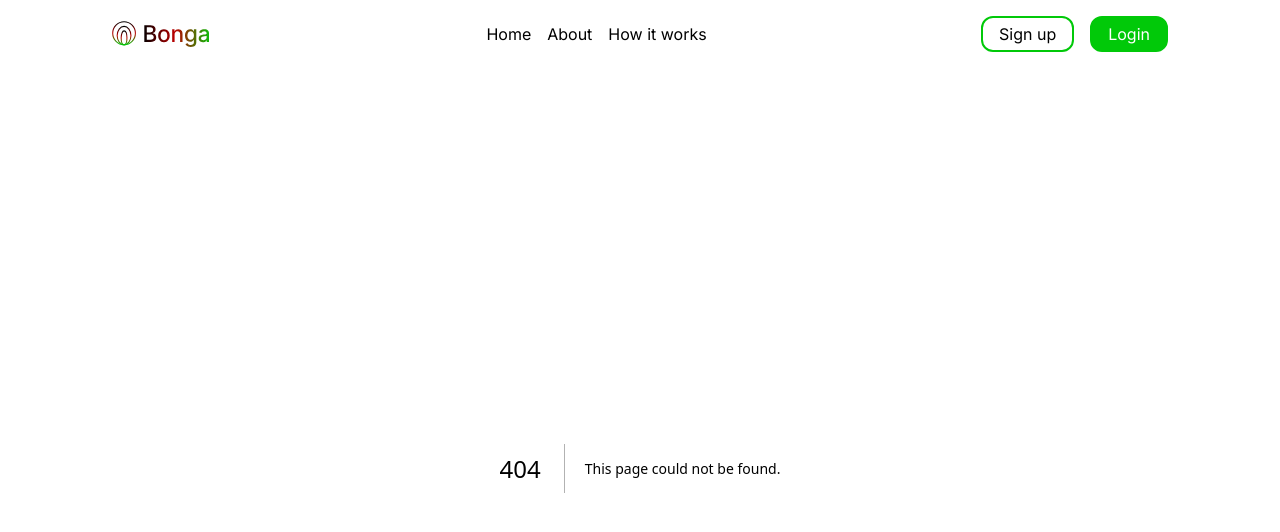
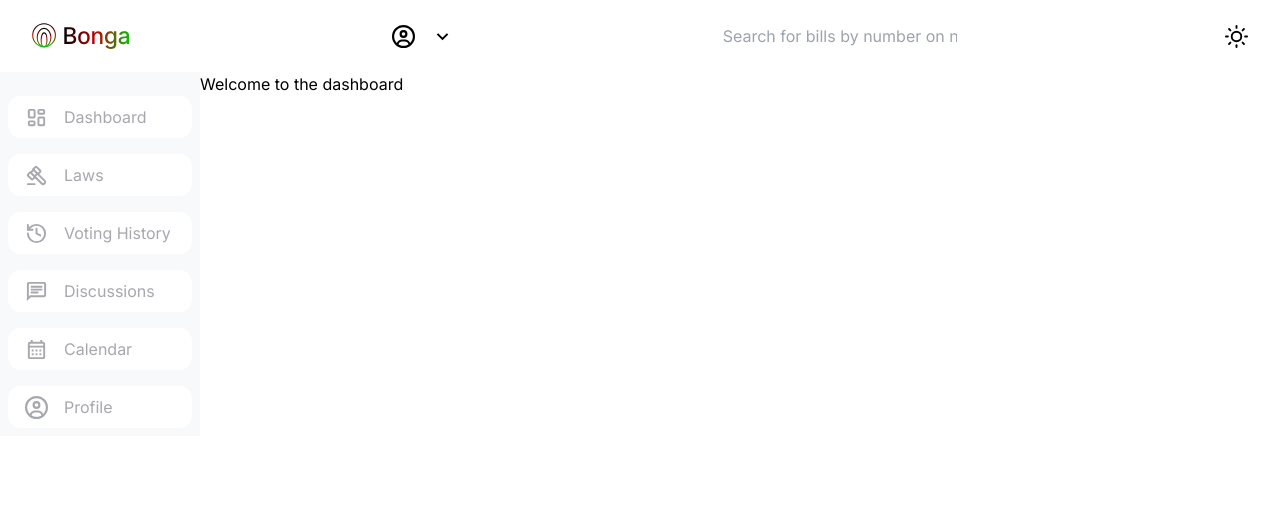
Before and after one commit to Friendsofthepeople/peoples-gavel, a Next.js app: page /dashboard in a window 1280 px wide. Before the commit this address had no page. Shown: the top 532 px of the page. Built offline with nearby package versions, Linux system fonts and the light colour scheme.

Commit message:
config dashboard

```diff
--- a/app/auth/signup/page.tsx
+++ b/app/auth/signup/page.tsx
@@ -4,7 +4,7 @@ import Link from 'next/link'
 
 function page() {
   return (
-    <main className='p-6 lg:p-0 grid grid-col-1 md:grid-cols-2 items-center max-h-screen lg:h-screen'>
+    <main className='px-6 lg:p-0 grid grid-col-1 md:grid-cols-2 items-center max-h-screen lg:h-screen'>
       <div className='relative w-full h-[350px] md:min-h-[70%] lg:min-h-[100%] lg:mt-4'>
         <Image
           src={"/assets/images/gustav-schwiering-sWk_wiHCCf4-unsplash.jpg"}
--- /dev/null
+++ b/app/dashboard/components/SideBar.tsx
@@ -0,0 +1,67 @@
+"use client"
+
+import React, { useState } from 'react'
+import Link from 'next/link'
+import { TbLayoutDashboard } from "react-icons/tb";
+import { TbGavel } from "react-icons/tb";
+import { LuHistory } from "react-icons/lu";
+import { MdOutlineChat } from "react-icons/md";
+import { MdOutlineCalendarMonth } from "react-icons/md";
+import { FaRegCircleUser } from "react-icons/fa6";
+
+function SideBar() {
+   // State to keep track of the active button
+   const [activeButton, setActiveButton] = useState<string | null>(null);
+
+   // Function to handle button click and update active state
+   const handleButtonClick = (buttonName: string) => {
+       setActiveButton(buttonName);
+   };
+
+  return (
+    <aside className='hidden lg:flex flex-col shrink-0 w-[200px] transition-all bg-[#f8f9fb] duration-300 ease-in-out m-0 left-0 p-2'>
+      <Link
+      onClick={() => {
+        setActiveButton(null);
+        handleButtonClick("Dashboard")}}
+      className={activeButton == "Dashboard" ? 'flex items-center gap-4 border-2 border-[#01C909] bg-[#01C909] text-white rounded-xl mt-4 py-2 px-4 ' : 'flex items-center gap-4 py-2 px-4 border border-[#ffffff] bg-[#ffffff] rounded-xl items-center text-[#a7a7ae] mt-4'} href="#">
+        <TbLayoutDashboard size={23} /> Dashboard
+      </Link>
+      <Link
+      onClick={() => {
+        setActiveButton(null);
+        handleButtonClick("Laws")}}
+        className={activeButton == "Laws" ? 'flex items-center gap-4 border-2 border-[#01C909] bg-[#01C909] text-white rounded-xl mt-4 py-2 px-4 ' : 'flex items-center gap-4 py-2 px-4 border border-[#ffffff] bg-[#ffffff] rounded-xl items-center text-[#a7a7ae] mt-4'} href="#">
+        <TbGavel size={23} /> Laws
+      </Link>
+      <Link
+      onClick={() => {
+        setActiveButton(null);
+        handleButtonClick("Voting History")}}
+        className={activeButton == "Voting History" ? 'flex items-center gap-4 border-2 border-[#01C909] bg-[#01C909] text-white rounded-xl mt-4 py-2 px-4 ' : 'flex items-center gap-4 py-2 px-4 border border-[#ffffff] bg-[#ffffff] rounded-xl items-center text-[#a7a7ae] mt-4'} href="#">
+        <LuHistory size={23} /> Voting History
+      </Link>
+      <Link onClick={() => {
+        setActiveButton(null);
+        handleButtonClick("Discussions")}}
+        className={activeButton == "Discussions" ? 'flex items-center gap-4 border-2 border-[#01C909] bg-[#01C909] text-white rounded-xl mt-4 py-2 px-4 ' : 'flex items-center gap-4 py-2 px-4 border border-[#ffffff] bg-[#ffffff] rounded-xl items-center text-[#a7a7ae] mt-4'} href="#">
+        <MdOutlineChat size={23} /> Discussions
+      </Link>
+      <Link onClick={() => {
+        setActiveButton(null);
+        handleButtonClick("Calendar")}}
+        className={activeButton == "Calendar" ? 'flex items-center gap-4 border-2 border-[#01C909] bg-[#01C909] text-white rounded-xl mt-4 py-2 px-4 ' : 'flex items-center gap-4 py-2 px-4 border border-[#ffffff] bg-[#ffffff] rounded-xl items-center text-[#a7a7ae] mt-4'} href="#">
+       <MdOutlineCalendarMonth size={23} /> Calendar
+      </Link>
+      <Link onClick={() => {
+        setActiveButton(null);
+        handleButtonClick("Profile")}}
+        className={activeButton == "Profile" ? 'flex items-center gap-4 border-2 border-[#01C909] bg-[#01C909] text-white rounded-xl mt-4 py-2 px-4 ' : 'flex items-center gap-4 py-2 px-4 border border-[#ffffff] bg-[#ffffff] rounded-xl items-center text-[#a7a7ae] mt-4'} href="#">
+        <FaRegCircleUser size={23} /> Profile
+      </Link>
+
+    </aside>
+  )
+}
+
+export default SideBar
--- /dev/null
+++ b/app/dashboard/components/TopNavBar.tsx
@@ -0,0 +1,67 @@
+"use client"
+
+import Image from 'next/image'
+import Link from 'next/link'
+
+import React, { useState } from 'react'
+import { TiThMenu } from "react-icons/ti";
+import { IoClose } from "react-icons/io5";
+import { MdOutlineKeyboardArrowDown } from "react-icons/md";
+import { IoSearchSharp } from "react-icons/io5";
+import { FaRegCircleUser } from "react-icons/fa6";
+import { FiSun } from "react-icons/fi";
+
+const TopNavbar = () => {
+    const [menuOpen, setMenuOpen] = useState<boolean>(false)
+
+    const toggleMenu = () => {
+        setMenuOpen(!menuOpen)
+    }
+
+    return (
+        <main className="sticky top-0 z-10 py-4 md:py-8 lg:py-4 px-4 px-8 bg-white">
+            <nav className="flex flex-col lg:flex-row justify-between items-center w-full gap-4">
+                <div className='flex justify-between items-center gap-4 w-full  lg:block lg:w-auto' >
+                    <a href='/'>
+                        <Image height={100} width={100} alt='logo' src={'/logo/logo-full-v.svg'} />
+                    </a>
+                    {
+                        menuOpen ? (
+                            <IoClose onClick={toggleMenu} size={23} className='block lg:hidden border-2 border-[#01C909] rounded text-[#01C909] text-3xl cursor-pointer' />
+                        ) :
+                            (
+                                <TiThMenu onClick={toggleMenu} size={23} className='block lg:hidden border-2 border-[#01C909] rounded text-[#01C909] text-3xl cursor-pointer' />)
+                    }
+                </div>
+
+                <div className="hidden lg:flex flex-col lg:flex-row  justify-center items-center gap-4">
+                    <FaRegCircleUser size={23} />
+                    <MdOutlineKeyboardArrowDown size={23} />
+                </div>
+
+                <div className="hidden lg:flex flex-col lg:flex-row  justify-center items-center gap-4">
+                    <input className="py-2 px-2 w-auto rounded-xl" placeholder='Search for bills by number on name' type="text"></input>
+                </div>
+
+                <div className="hidden lg:flex flex-col lg:flex-row justify-center items-center gap-4">
+                    <FiSun size={23} />
+                </div>
+
+                {/* for small screen */}
+                <div className={`lg:hidden ${menuOpen ? '' : 'hidden'}`}>
+                    <div className="flex flex-row justify-between items-center gap-2">
+                        <div className="flex justify-center items-center gap-4">
+                            <FaRegCircleUser size={23} />
+                            <MdOutlineKeyboardArrowDown size={23} />
+                        </div>
+                        <input className="py-2 px-2 w-auto rounded-xl" placeholder='Search for bills by number on name' type="text"></input>
+                    <FiSun size={23} />
+                    </div>
+                </div>
+
+            </nav>
+        </main>
+    )
+}
+
+export default TopNavbar;
--- /dev/null
+++ b/app/dashboard/layout.tsx
@@ -0,0 +1,35 @@
+import type { Metadata } from "next";
+import { Inter } from "next/font/google";
+import "../globals.css";
+import SideBar from "./components/SideBar";
+import TopNavBar from "./components/TopNavBar";
+
+const inter = Inter({ subsets: ["latin"] });
+
+export const metadata: Metadata = {
+  title: "Bonga - Dashboard",
+  description: "Generated by create next app",
+};
+
+export default function DashboardLayout({
+  children,
+}: Readonly<{
+  children: React.ReactNode;
+}>) {
+  return (
+    <html lang="en">
+      <body className={inter.className}>
+        <TopNavBar />
+        <div className='flex items-start'>
+          <div className="sticky top-[70px]">
+            <SideBar />
+          </div>
+
+          <div className='flex-end w-full'>
+            {children}
+          </div>
+        </div>
+      </body>
+    </html>
+  );
+}
--- /dev/null
+++ b/app/dashboard/page.tsx
@@ -0,0 +1,18 @@
+import React from 'react'
+import Link from 'next/link'
+import { TbLayoutDashboard } from "react-icons/tb";
+import { TbGavel } from "react-icons/tb";
+import { LuHistory } from "react-icons/lu";
+import { MdOutlineChat } from "react-icons/md";
+import { MdOutlineCalendarMonth } from "react-icons/md";
+import { FaRegCircleUser } from "react-icons/fa6";
+
+function page() {
+  return (
+    <div>
+      <p>Welcome to the dashboard</p>
+    </div>
+  )
+}
+
+export default page
--- a/app/layout.tsx
+++ b/app/layout.tsx
@@ -18,7 +18,7 @@ export default function RootLayout({
   return (
     <html lang="en">
       <body className={inter.className}>
-        <Navbar />
+        {/* <Navbar /> */}
         {children}
         </body>
     </html>
--- a/app/page.tsx
+++ b/app/page.tsx
@@ -6,9 +6,12 @@ import WhatIsBonga from './components/WhatIsBonga';
 import WhyBonga from './components/WhyBonga'
 import Aob from './components/Aob'
 import Footer from './components/Footer'
+import Navbar from "./components/Navbar";
 
 export default function Home() {
   return (
+    <>
+    <Navbar />
     <main className="flex min-h-screen flex-col items-center">
      <Header />
      <HowItWorks />
@@ -18,5 +21,6 @@ export default function Home() {
      <Aob />
      <Footer />
     </main>
+    </>
   );
 }
```
